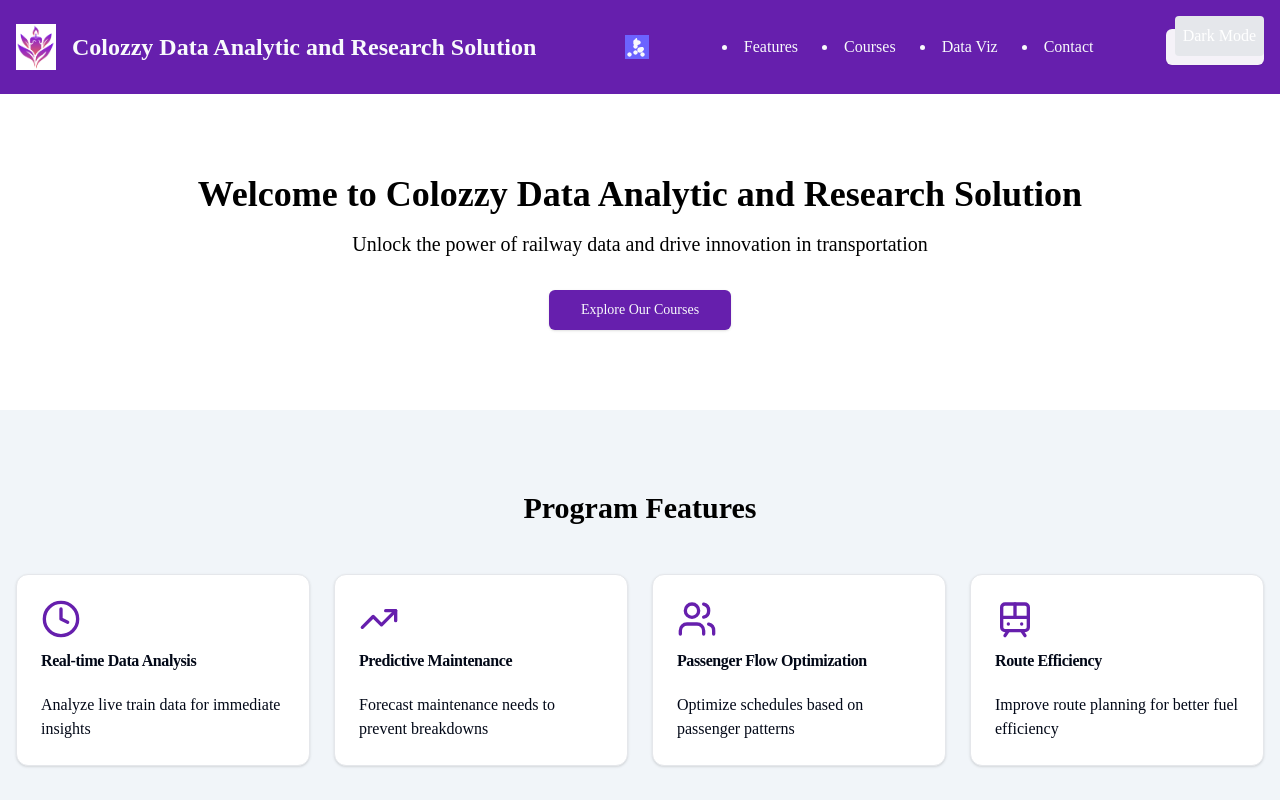
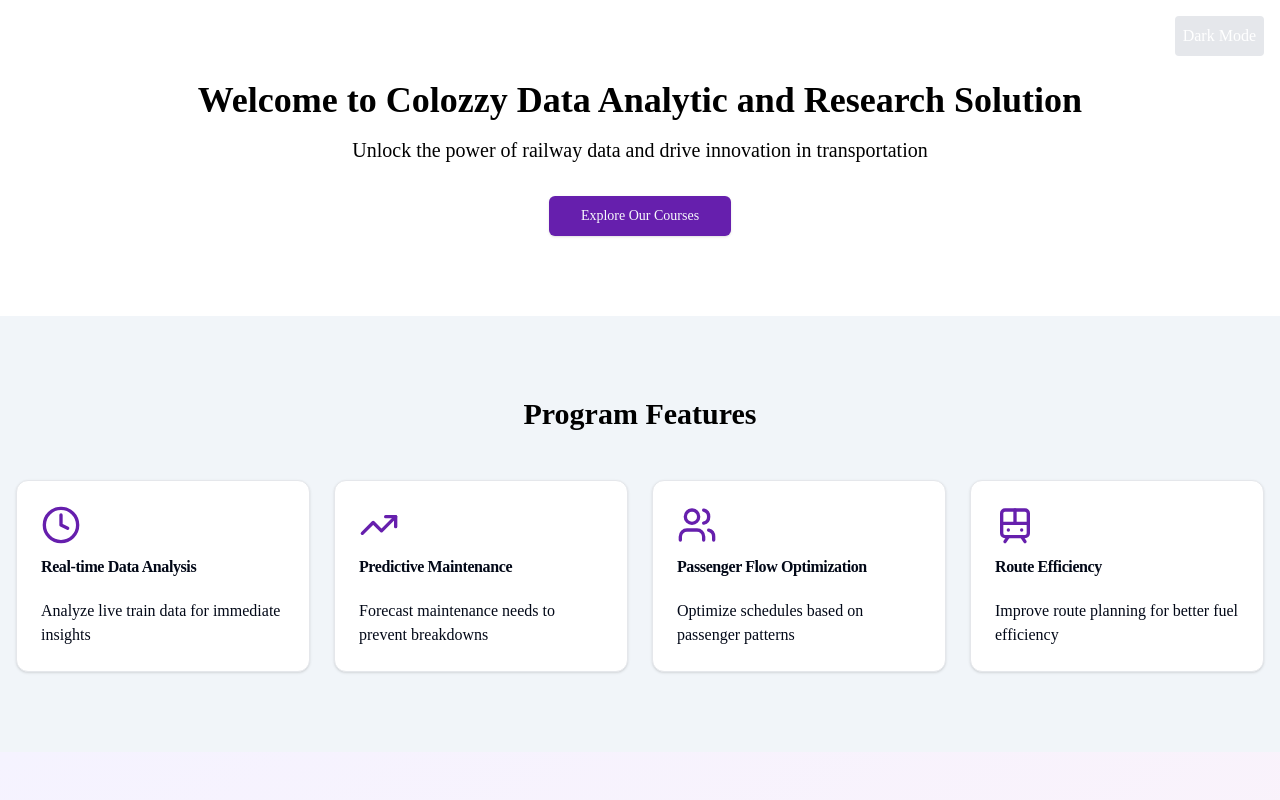
Before and after one commit to PKcheis/Colozzy, a Next.js app in the folder school/: page / in a window 1280 px wide. Shown: the top 800 px of the page. Built offline with nearby package versions, Linux system fonts and the light colour scheme.

Commit message:
Screen resolution adjustable

```diff
--- a/school/app/page.tsx
+++ b/school/app/page.tsx
@@ -1,6 +1,6 @@
 'use client';
 import { useEffect, useState } from 'react';
-import Header from '@/components/header'
+import header from '@/components/header'
 import Hero from '@/components/hero'
 import Features from '@/components/features'
 import CoursePricing from '@/components/course-pricing'
@@ -39,7 +39,7 @@
   return (
     <div className="min-h-screen flex flex-col">
       {/* Pass the dark mode toggle function down to the Header component */}
-      <Header toggleDarkMode={toggleDarkMode} isDarkMode={isDarkMode} />
+      <header toggleDarkMode={toggleDarkMode} isDarkMode={isDarkMode} />
       <main className="flex-grow">
         <Hero />
         <Features />
--- a/school/components/header.tsx
+++ b/school/components/header.tsx
@@ -5,7 +5,7 @@
 import { useState } from 'react'
 import { Button } from '@/components/ui/button'
 
-export default function Header() {
+export default function header() {
   // State to manage the mobile menu toggle
   const [menuOpen, setMenuOpen] = useState(false)
 
```
